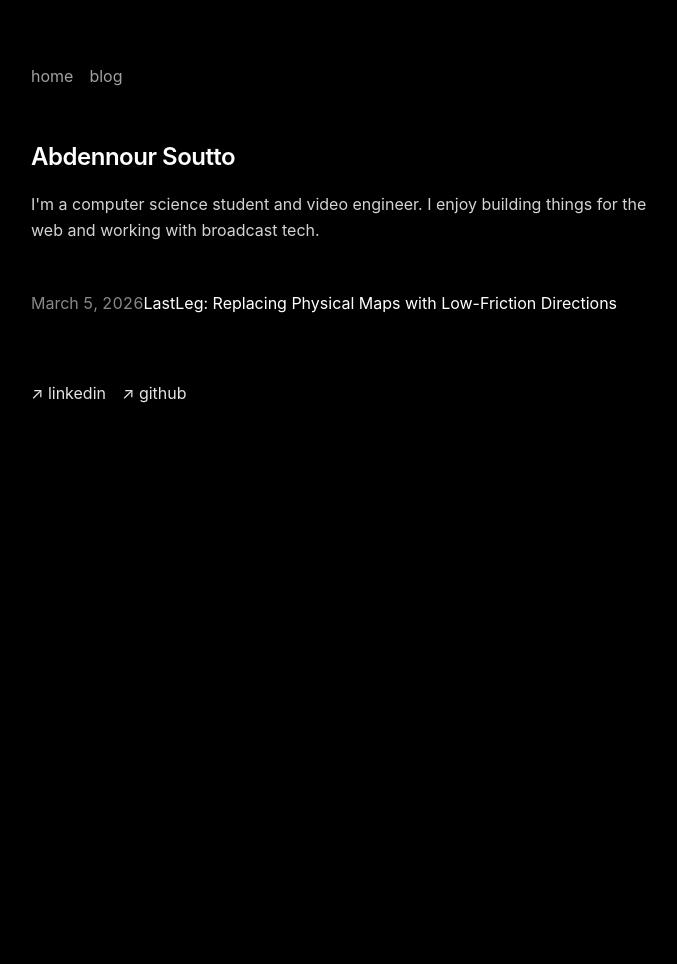
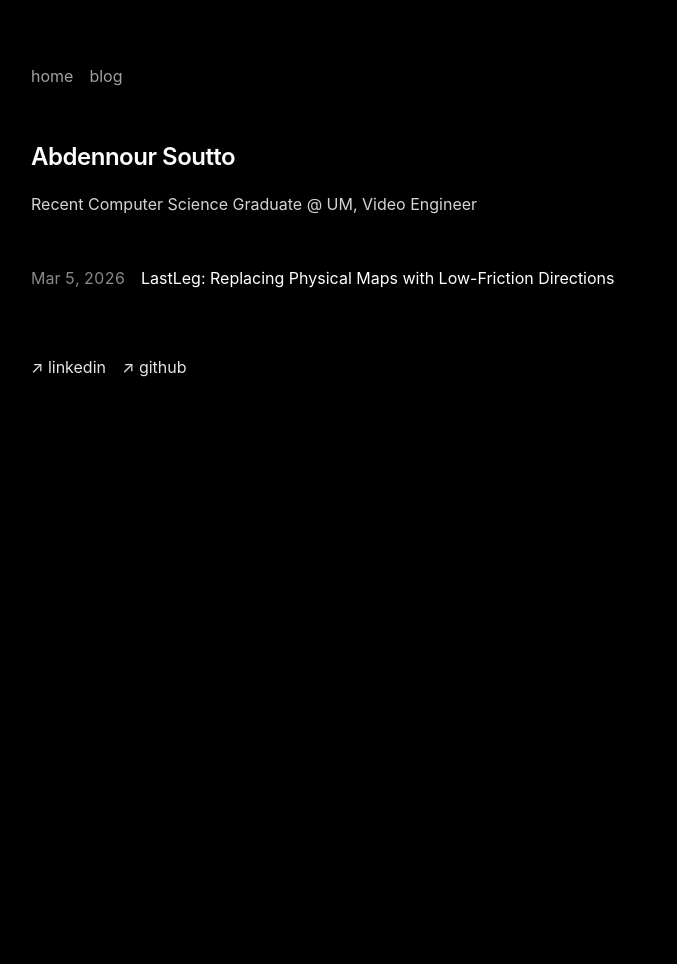
Before and after one commit to souttoa/souttoa.github.io, a Jekyll site: the page built from index.html, in a window 1280 px wide. Shown: the whole page, without its empty margins (289-966 px from the left). Built offline with Jekyll 4.4.1, drawn with Linux system fonts in a browser that asks for light colours.

Commit message:
Refactor index.html structure and content

```diff
--- a/index.html
+++ b/index.html
@@ -1,44 +1,18 @@
 ---
+layout: default
 ---
-<!DOCTYPE html>
-<html lang="en">
-<head>
-    <meta charset="UTF-8">
-    <meta name="viewport" content="width=device-width, initial-scale=1.0">
-    <meta name="color-scheme" content="dark">
-    <link rel="stylesheet" href="style.css">
-    <title>{{ site.title }}</title>
-    <link rel="icon" type="image/png" href="/favicon.png">
-</head>
-<body>
-    <main>
-        <nav class="top-nav">
-            <a href="/">home</a>
-            <a href="/blog">blog</a>
-        </nav>
-
 <section id="header">
-            <h1>Abdennour Soutto</h1>
+    <h1>{{ site.title }}</h1>
     <p class="bio">
-                I'm a computer science student and video engineer. I enjoy building things for the web and working with broadcast tech.
+        {{ site.description }}
     </p>
 </section>
 
 <section id="blog-list">
     {% for post in site.posts %}
     <div class="post-entry">
-                <span class="date">{{ post.date | date: "%B %-d, %Y" }}</span>
+        <span class="date">{{ post.date | date: "%b %-d, %Y" }}</span>
         <a href="{{ post.url }}">{{ post.title }}</a>
     </div>
     {% endfor %}
 </section>
-
-        <footer>
-            <nav class="footer-nav">
-                <a href="https://www.linkedin.com/in/soutto/" target="_blank" rel="noopener noreferrer">↗ linkedin</a>
-                <a href="https://github.com/souttoa" target="_blank" rel="noopener noreferrer">↗ github</a>
-            </nav>
-        </footer>
-    </main>
-</body>
-</html>
```
Lines whose indentation alone changed are shown as unchanged.
